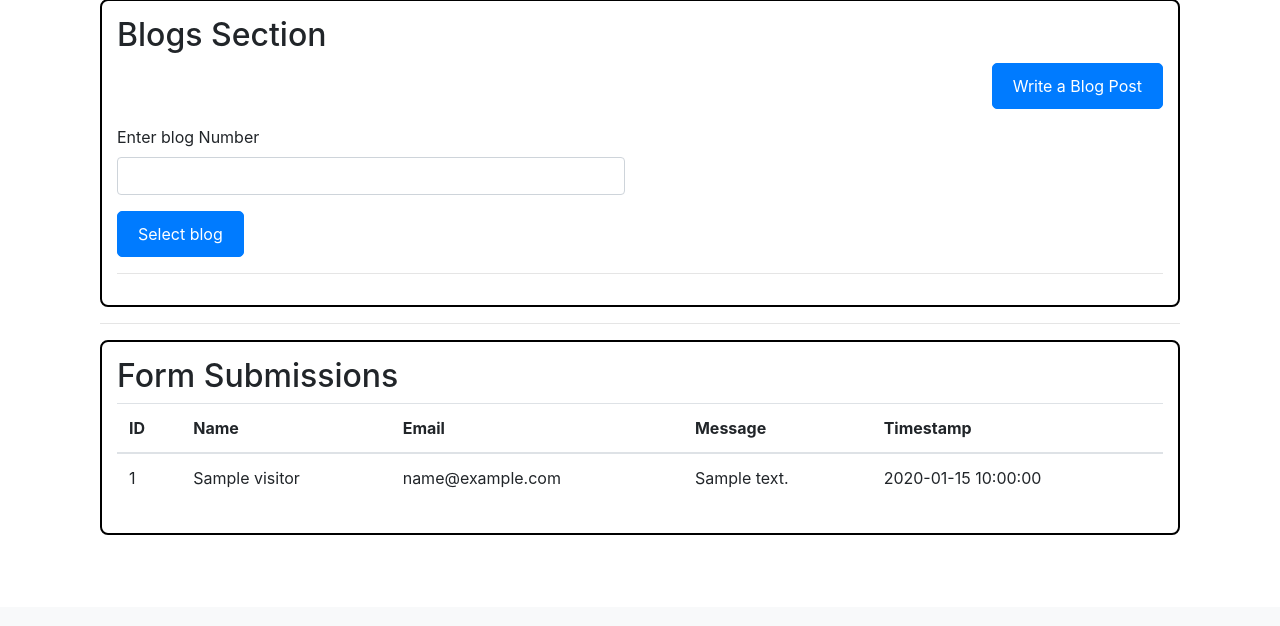
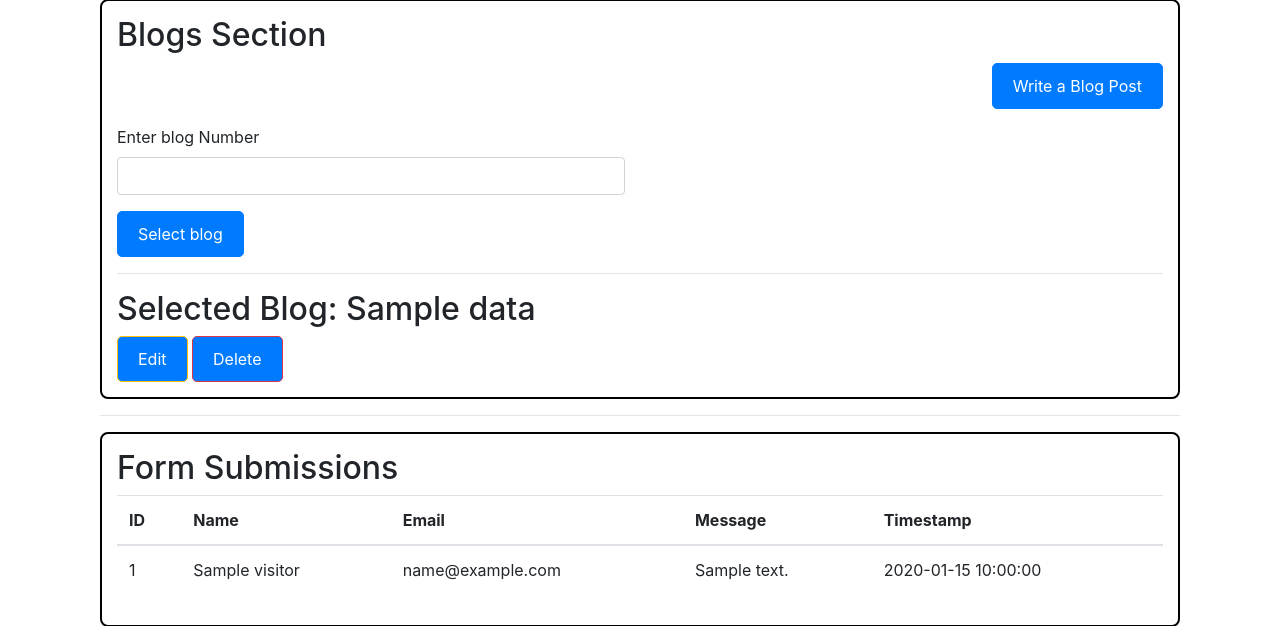
Before and after one commit to suryansh-it/Portfolio-Website, a Flask app: page /admin/dashboard in a window 1280 px wide. Shown: the part 840-1466 px from the top of the page. Before the commit the page ends 1375 px from the top, so only its background shows below. Run offline with Flask 3, Linux system fonts and the light colour scheme; the visitor is signed in with stand-in values (Sample User, id 1); tables that the repository leaves empty hold one stand-in row (values such as "Sample post"); some libraries are stand-ins or nearby versions.

Commit message:
select blog functionality added successfully

```diff
--- a/app.py
+++ b/app.py
@@ -480,10 +480,16 @@ def admin_dashboard():
     if 'selected_project_id' :
         selected_project = ProjectData.query.get(selected_project_id)
 
+
+    selected_blog_id = session.get('selected_blog_id')
+    selected_blog = None
+    if 'selected_blog_id' :
+        selected_blog = BlogData.query.get(selected_blog_id)
+
     visitors = Visitor.query.order_by(Visitor.timestamp.desc()).all()
 
 
-    return render_template('admin_dashboard.html', project = selected_project,visitors=visitors)
+    return render_template('admin_dashboard.html', project = selected_project,visitors=visitors, post = selected_blog)
 
 @app.route('/admin/logout', methods=['GET', 'POST'])
 def admin_logout():
--- a/static/js/delete_blog.js
+++ b/static/js/delete_blog.js
@@ -1,6 +1,6 @@
 document.addEventListener("DOMContentLoaded", function() {
     // Select all buttons with the class "delete-button" and attach an event listener to each
-    document.querySelectorAll(".delete-button").forEach(button => {
+    document.querySelectorAll(".delete-blog").forEach(button => {
         button.addEventListener("click", function(event) {
             // Prevent the default form submission
             event.preventDefault();
@@ -11,7 +11,7 @@ document.addEventListener("DOMContentLoaded", function() {
             // Confirm with the user if they really want to delete the post
             if (confirm("Are you sure you want to delete this blog post?")) {
                 // Send a DELETE request to the server to delete the post with the specified ID
-                fetch(`http://127.0.0.1:5000/blog/${postId}`, {
+                fetch(`http://127.0.0.1:5000/admin/dashboard/${postId}`, {
                     method: "DELETE", // HTTP method for deletion
                     headers: {
                         "Content-Type": "application/json" // Specify the content type as JSON
--- a/templates/admin_dashboard.html
+++ b/templates/admin_dashboard.html
@@ -63,7 +63,7 @@
     {% if project %}
     <div id="project-details">
       <h2>Selected Project: {{ project.project_name }}</h2>
-      <!-- not working : js not loading -->
+
       <a
         href="{{ url_for('edit_projects', project_id=project.project_id) }}"
         class="btn btn-warning"
@@ -100,7 +100,7 @@
     <!-- Form to enter blog number -->
     <div class="row">
       <div class="col-md-6">
-        <form action="{{ url_for('select_blog', blog_id=0) }}" method="POST">
+        <form method="post" action="{{ url_for('select_blog') }}">
           <div class="form-group">
             <label for="blogNumber">Enter blog Number</label>
             <input
@@ -116,10 +116,10 @@
       </div>
     </div>
     <hr />
-    <!-- Placeholder for project actions -->
+    <!-- Placeholder for blog actions -->
     {% if post %}
     <div id="blog-details">
-      <h2>Selected Project: {{ post.title }}</h2>
+      <h2>Selected Blog: {{ post.title }}</h2>
 
       <a
         href="{{ url_for('update_blog', blog_id=post.blog_id) }}"
--- a/templates/view_blog.html
+++ b/templates/view_blog.html
@@ -21,7 +21,8 @@
       border-radius: 5px;
     "
   >
-    <h1 class="blog-title">{{ post.title }}</h1>
+  <h2 class="blog-id" >{{ post.blog_id }}</h1><h2 class="blog-title">{{ post.title }}</h1>
+
     <p class="blog-meta">
       <span><strong>Author:</strong> {{ post.author }}</span> |
       <span><strong>Date Created:</strong> {{ post.date_created }}</span>
```
